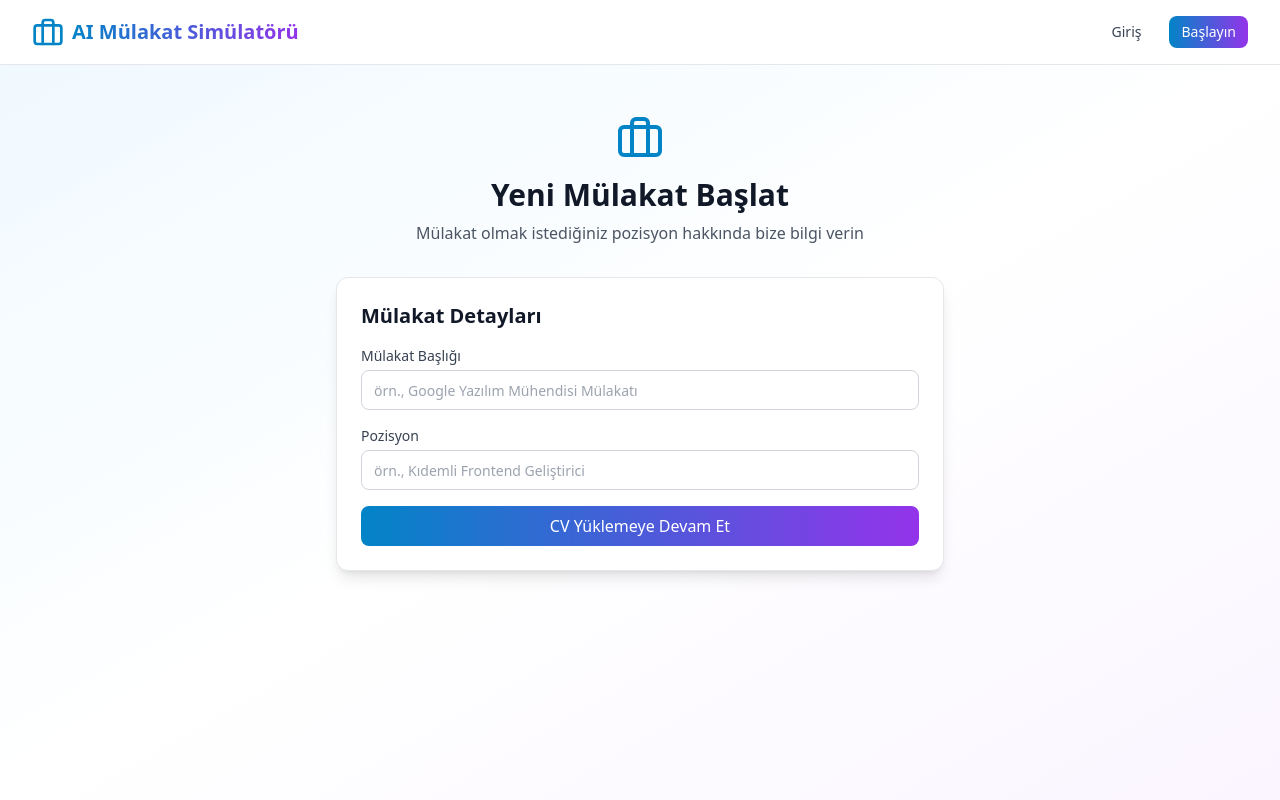
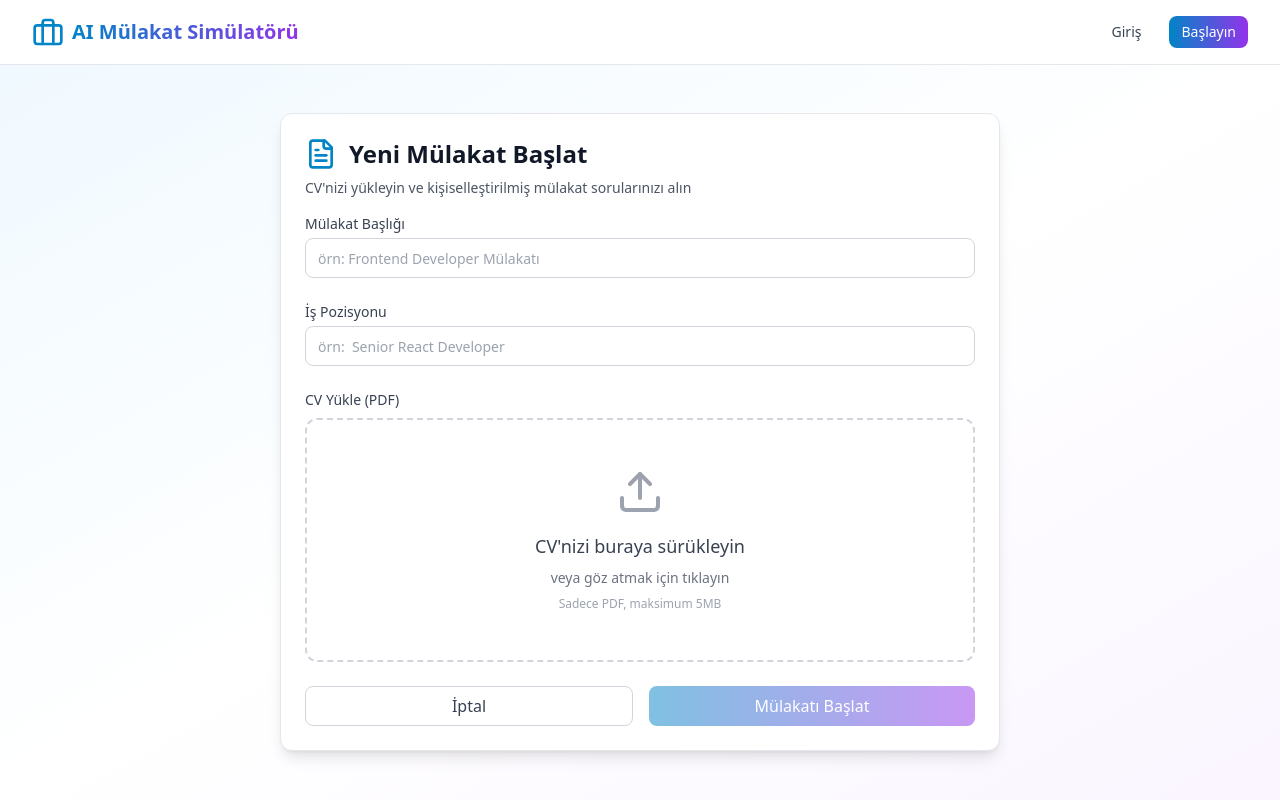
Before and after one commit to benmevic/ai-interview-web, a Next.js app: page /interview/new in a window 1280 px wide. Before the commit this address had no page. Shown: the top 800 px of the page. Built offline with nearby package versions, Linux system fonts and the light colour scheme; no server answers.

Commit message:
Update page.tsx

```diff
--- a/app/interview/new/page.tsx
+++ b/app/interview/new/page.tsx
@@ -1,121 +1,132 @@
 'use client'
 
-import { useEffect, useState } from 'react'
+import { useState } from 'react'
 import { useRouter } from 'next/navigation'
 import { Card, CardContent, CardHeader, CardTitle } from '@/components/ui/Card'
 import { Input } from '@/components/ui/Input'
 import { Button } from '@/components/ui/Button'
 import CVUpload from '@/components/CVUpload'
-import { Briefcase } from 'lucide-react'
+import { FileText } from 'lucide-react'
+import { supabase } from '@/lib/supabase'
 
 /**
- * Start new interview page with CV upload and position input
+ * Create new interview page with CV upload
  */
 export default function NewInterviewPage() {
   const router = useRouter()
-  const [step, setStep] = useState<'details' | 'upload'>('details')
   const [title, setTitle] = useState('')
   const [position, setPosition] = useState('')
-  const [isLoading, setIsLoading] = useState(false)
+  const [cvFile, setCvFile] = useState<File | null>(null)
+  const [isCreating, setIsCreating] = useState(false)
   const [error, setError] = useState('')
 
-  useEffect(() => {
-    // Check authentication
-    const session = localStorage.getItem('user_session')
-    if (!session) {
-      router.push('/login')
-    }
-  }, [router])
-
-  const handleDetailsSubmit = (e: React.FormEvent) => {
+  const handleSubmit = async (e: React. FormEvent) => {
     e.preventDefault()
     setError('')
 
-    if (!title.trim() || !position.trim()) {
+    if (!title || !position) {
       setError('Lütfen tüm alanları doldurun')
       return
     }
 
-    setStep('upload')
+    if (! cvFile) {
+      setError('Lütfen CV yükleyin')
+      return
     }
 
-  const handleFileUpload = async (file: File) => {
-    setIsLoading(true)
-    setError('')
+    try {
+      setIsCreating(true)
 
-    try {
-      // Create FormData for file upload
+      console.log('🚀 Creating interview.. .')
+
+      // ✅ Session al
+      const { data: { session }, error: sessionError } = await supabase. auth.getSession()
+
+      console.log('🔐 Session:', session)
+
+      if (sessionError || !session) {
+        setError('Oturum sonlandı, lütfen tekrar giriş yapın')
+        router.push('/login')
+        return
+      }
+
       const formData = new FormData()
-      formData.append('cv', file)
+      formData.append('cv', cvFile)
       formData.append('title', title)
       formData.append('position', position)
 
+      console.log('📤 Sending request to API.. .')
+
       const response = await fetch('/api/interview/create', {
         method: 'POST',
+        headers: {
+          'Authorization': `Bearer ${session.access_token}`,
+        },
         body: formData,
       })
 
+      console.log('📥 Response status:', response.status)
+
       const data = await response.json()
 
-      if (!response.ok) {
-        throw new Error(data.error || 'Failed to create interview')
+      console.log('📥 Response data:', data)
+
+      if (! response.ok) {
+        throw new Error(data.error || 'Mülakat oluşturulamadı')
       }
 
-      // Redirect to interview page
+      console.log('✅ Interview created!  ID:', data.data.id)
+
+      // Başarılı - Interview sayfasına yönlendir
       router.push(`/interview/${data.data.id}`)
     } catch (err) {
-      setError(err instanceof Error ? err.message : 'An error occurred')
+      console.error('❌ Error:', err)
+      setError(err instanceof Error ? err.message :  'Bir hata oluştu')
     } finally {
-      setIsLoading(false)
+      setIsCreating(false)
     }
-  }
-
-  if (isLoading) {
-    return (
-      <div className="gradient-bg flex min-h-[calc(100vh-4rem)] items-center justify-center">
-        <div className="text-center">
-          <div className="h-12 w-12 animate-spin rounded-full border-4 border-primary-600 border-t-transparent"></div>
-          <p className="mt-4 text-gray-600">Mülakatınız oluşturuluyor...</p>
-        </div>
-      </div>
-    )
   }
 
   return (
     <div className="gradient-bg min-h-[calc(100vh-4rem)] py-12">
-      <div className="mx-auto max-w-2xl px-4 sm:px-6 lg:px-8">
-        <div className="mb-8 text-center">
-          <Briefcase className="mx-auto h-12 w-12 text-primary-600" />
-          <h1 className="mt-4 text-3xl font-bold text-gray-900">Yeni Mülakat Başlat</h1>
-          <p className="mt-2 text-gray-600">
-            {step === 'details'
-              ? 'Mülakat olmak istediğiniz pozisyon hakkında bize bilgi verin'
-              : 'Kişiselleştirilmiş sorular için CV\'nizi yükleyin'}
-          </p>
-        </div>
-
-        {step === 'details' ? (
+      <div className="mx-auto max-w-3xl px-4 sm:px-6 lg: px-8">
         <Card>
           <CardHeader>
-              <CardTitle>Mülakat Detayları</CardTitle>
+            <div className="flex items-center gap-3">
+              <FileText className="h-8 w-8 text-primary-600" />
+              <CardTitle className="text-2xl">Yeni Mülakat Başlat</CardTitle>
+            </div>
+            <p className="mt-2 text-sm text-gray-600">
+              CV'nizi yükleyin ve kişiselleştirilmiş mülakat sorularınızı alın
+            </p>
           </CardHeader>
+
           <CardContent>
-              <form onSubmit={handleDetailsSubmit} className="space-y-4">
+            <form onSubmit={handleSubmit} className="space-y-6">
               <Input
                 label="Mülakat Başlığı"
-                  placeholder="örn., Google Yazılım Mühendisi Mülakatı"
+                type="text"
+                placeholder="örn: Frontend Developer Mülakatı"
                 value={title}
                 onChange={(e) => setTitle(e.target.value)}
                 required
               />
 
               <Input
-                  label="Pozisyon"
-                  placeholder="örn., Kıdemli Frontend Geliştirici"
+                label="İş Pozisyonu"
+                type="text"
+                placeholder="örn:  Senior React Developer"
                 value={position}
                 onChange={(e) => setPosition(e.target.value)}
                 required
               />
+
+              <div>
+                <label className="mb-2 block text-sm font-medium text-gray-700">
+                  CV Yükle (PDF)
+                </label>
+                <CVUpload onFileSelect={setCvFile} />
+              </div>
 
               {error && (
                 <div className="rounded-lg bg-red-50 p-3 text-sm text-red-600">
@@ -123,42 +134,27 @@ export default function NewInterviewPage() {
                 </div>
               )}
 
-                <Button type="submit" className="w-full">
-                  CV Yüklemeye Devam Et
+              <div className="flex gap-4">
+                <Button
+                  type="button"
+                  variant="outline"
+                  onClick={() => router.push('/dashboard')}
+                  disabled={isCreating}
+                  className="flex-1"
+                >
+                  İptal
                 </Button>
+                <Button
+                  type="submit"
+                  disabled={isCreating || !cvFile}
+                  className="flex-1"
+                >
+                  {isCreating ? 'Oluşturuluyor...' : 'Mülakatı Başlat'}
+                </Button>
+              </div>
             </form>
           </CardContent>
         </Card>
-        ) : (
-          <div>
-            <Card className="mb-4">
-              <CardContent className="p-6">
-                <div className="space-y-2">
-                  <p className="text-sm text-gray-600">Mülakat Başlığı</p>
-                  <p className="font-semibold text-gray-900">{title}</p>
-                  <p className="text-sm text-gray-600">Pozisyon</p>
-                  <p className="font-semibold text-gray-900">{position}</p>
-                </div>
-                <Button
-                  variant="ghost"
-                  size="sm"
-                  className="mt-4"
-                  onClick={() => setStep('details')}
-                >
-                  Detayları Düzenle
-                </Button>
-              </CardContent>
-            </Card>
-
-            <CVUpload onFileUpload={handleFileUpload} />
-
-            {error && (
-              <div className="mt-4 rounded-lg bg-red-50 p-3 text-sm text-red-600">
-                {error}
-              </div>
-            )}
-          </div>
-        )}
       </div>
     </div>
   )
```
Lines whose indentation alone changed are shown as unchanged.
